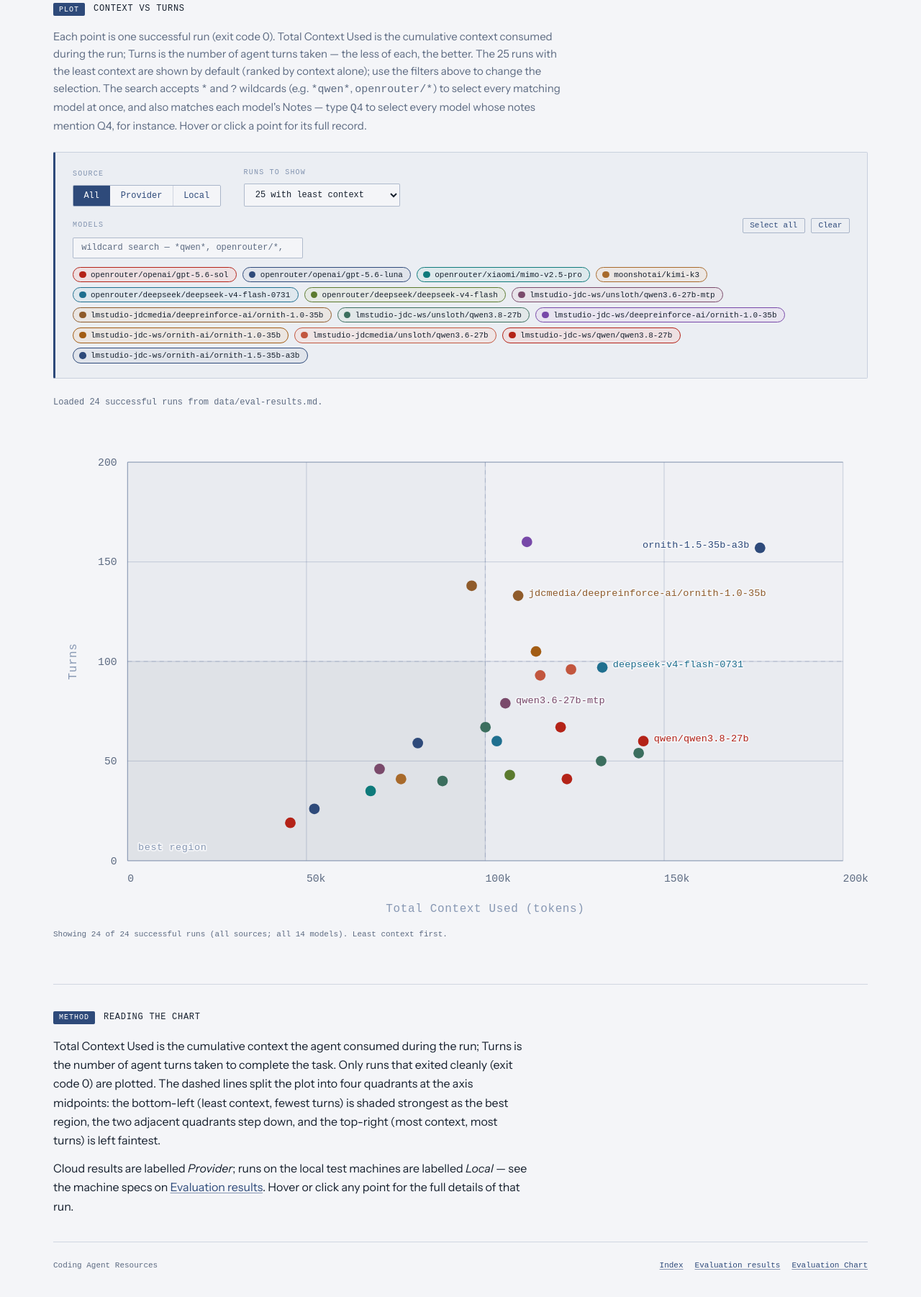
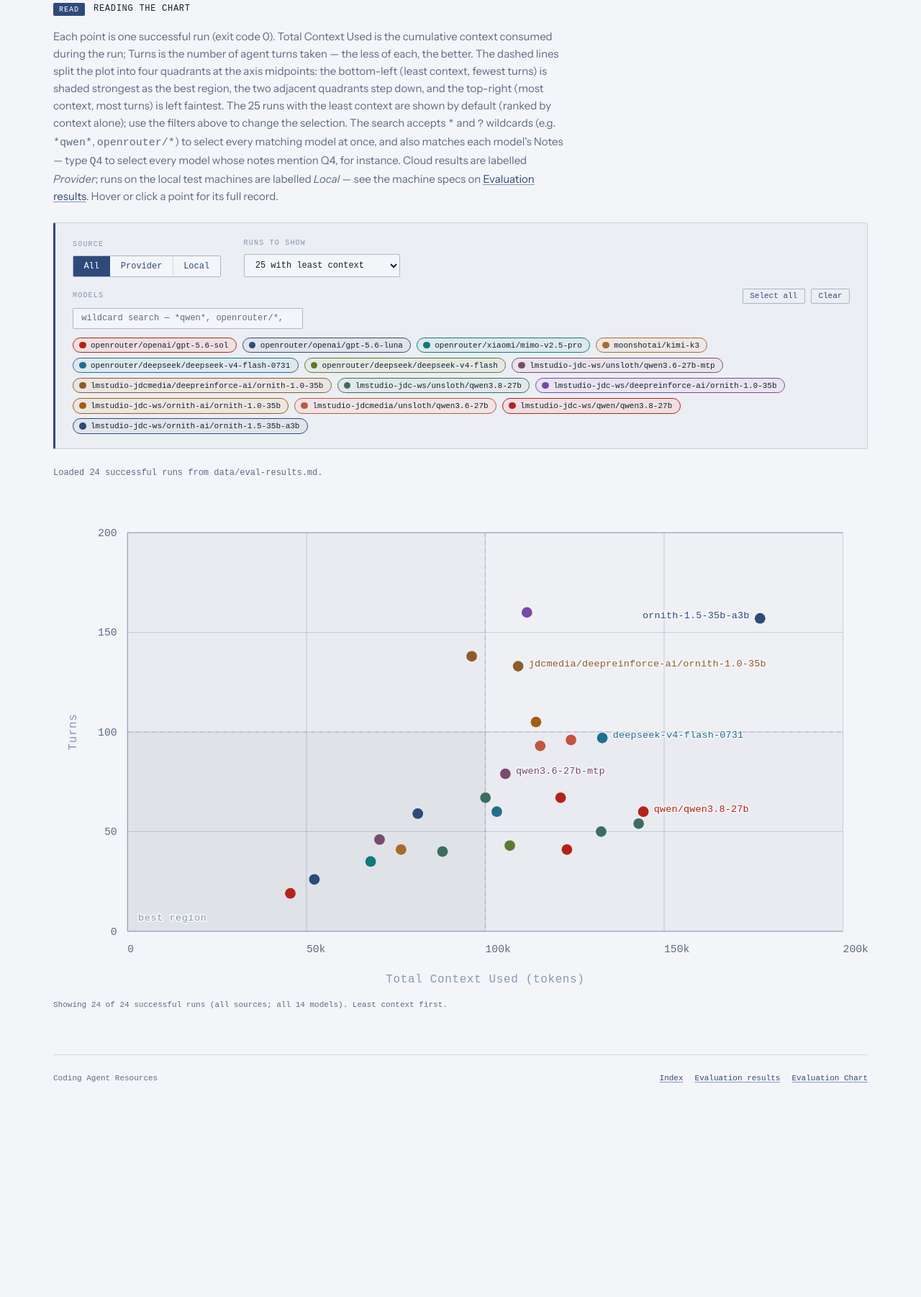
Before and after one commit to forzabarca88/coding-agent-resources, a plain HTML site: page docs/visualization.html in a window 1280 px wide. Shown: the part 324-2126 px from the top of the page at 72% size. After the commit the page ends 1878 px from the top, so only its background shows below. Drawn offline with nearby package versions, Linux system fonts and the light colour scheme; a web font is replaced by a local one.

Commit message:
update note

```diff
--- a/docs/visualization.html
+++ b/docs/visualization.html
@@ -50,18 +50,24 @@
       <!-- Chart -->
       <section class="viz" aria-labelledby="viz-heading">
         <h2 id="viz-heading" class="intro__heading">
-          <span class="chip">Plot</span>
-          Context vs Turns
+          <span class="chip">Read</span>
+          Reading the chart
         </h2>
         <p class="viz__note">
           Each point is one successful run (exit code 0). Total Context Used is the
           cumulative context consumed during the run; Turns is the number of agent turns
-          taken — the less of each, the better. The 25 runs with the least context are shown
-          by default (ranked by context alone); use the filters above to change the
-          selection. The search accepts <code>*</code> and <code>?</code> wildcards
-          (e.g. <code>*qwen*</code>, <code>openrouter/*</code>) to select every matching
-          model at once, and also matches each model's Notes — type <code>Q4</code> to
-          select every model whose notes mention Q4, for instance. Hover or click a point
+          taken — the less of each, the better. The dashed lines split the plot into four
+          quadrants at the axis midpoints: the bottom-left (least context, fewest turns) is
+          shaded strongest as the best region, the two adjacent quadrants step down, and
+          the top-right (most context, most turns) is left faintest. The 25 runs with the
+          least context are shown by default (ranked by context alone); use the filters
+          above to change the selection. The search accepts <code>*</code> and
+          <code>?</code> wildcards (e.g. <code>*qwen*</code>, <code>openrouter/*</code>) to
+          select every matching model at once, and also matches each model's Notes — type
+          <code>Q4</code> to select every model whose notes mention Q4, for instance.
+          Cloud results are labelled <em>Provider</em>; runs on the local test machines are
+          labelled <em>Local</em> — see the machine specs on
+          <a href="evaluation-results.html">Evaluation results</a>. Hover or click a point
           for its full record.
         </p>
 
@@ -118,27 +124,6 @@
         <p id="viz-summary" class="viz-summary" aria-live="polite"></p>
       </section>
 
-      <!-- Methodology -->
-      <section class="intro" aria-labelledby="method-heading">
-        <h2 id="method-heading" class="intro__heading">
-          <span class="chip">Method</span>
-          Reading the chart
-        </h2>
-        <p>
-          Total Context Used is the cumulative context the agent consumed during the run;
-          Turns is the number of agent turns taken to complete the task. Only runs that
-          exited cleanly (exit code 0) are plotted. The dashed lines split the plot into
-          four quadrants at the axis midpoints: the bottom-left (least context, fewest
-          turns) is shaded strongest as the best region, the two adjacent quadrants step
-          down, and the top-right (most context, most turns) is left faintest.
-        </p>
-        <p>
-          Cloud results are labelled <em>Provider</em>; runs on the local test machines are
-          labelled <em>Local</em> — see the machine specs on
-          <a href="evaluation-results.html">Evaluation results</a>. Hover or click any point
-          for the full details of that run.
-        </p>
-      </section>
     </main>
 
     <footer class="page-footer">
```
